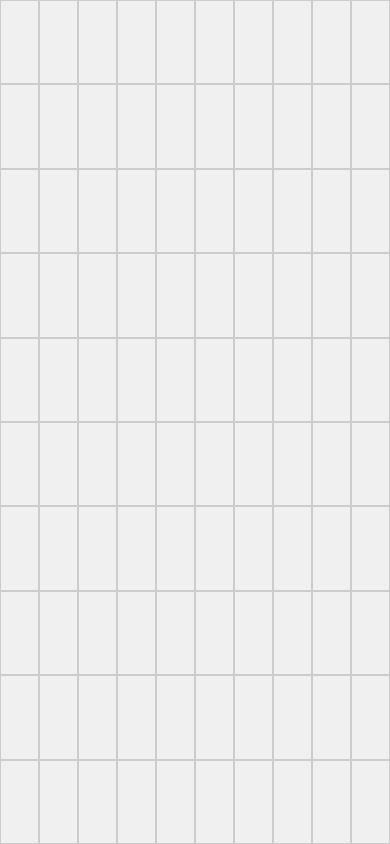
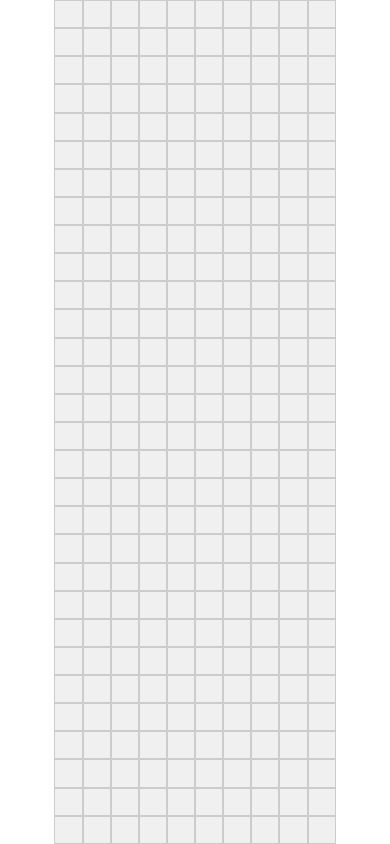
Before and after one commit to i-nywall/minesweeper, a website: page index.html in a window 390 px wide. Drawn offline with Linux system fonts and the light colour scheme.

Commit message:
feat: make grid responsive and work with differents row/column amounts

```diff
--- a/scripts/main.js
+++ b/scripts/main.js
@@ -1,5 +1,5 @@
 const gameSettings = {
-  rows: 10,
+  rows: 30,
   columns: 10,
   mines: 10,
 };
@@ -12,12 +12,21 @@ function fillBoard() {
   for (let row = 0; row < gameSettings.rows; row++) {
     for (let col = 0; col < gameSettings.columns; col++) {
       const cellElement = document.createElement("div");
+      cellElement.dataset.row = row;
+      cellElement.dataset.col = col;
+      cellElement.dataset.state = "hidden";
+      cellElement.dataset.flagged = "false";
       cellElement.classList.add("cell");
       fragment.appendChild(cellElement);
     }
   }
 
   game.appendChild(fragment);
+  document.documentElement.style.setProperty("--board-rows", gameSettings.rows);
+  document.documentElement.style.setProperty(
+    "--board-columns",
+    gameSettings.columns,
+  );
 }
 
 fillBoard();
--- a/styles/index.css
+++ b/styles/index.css
@@ -1,13 +1,21 @@
 #Game {
-  height: 100vh;
   display: grid;
-  grid-template: repeat(10, 1fr) / repeat(10, 1fr);
+
+  /*Since there's no good way to make cells square and also fit the screen,
+     I instead calculate a cell size that fits the screen.
+  */
+  --square-cell-width: calc(100vw / var(--board-columns));
+  --square-cell-height: calc(100vh / var(--board-rows));
+  --square-cell-size: min(var(--square-cell-width), var(--square-cell-height));
+
+  grid-template-rows: repeat(var(--board-rows), var(--square-cell-size));
+  grid-template-columns: repeat(var(--board-columns), var(--square-cell-size));
+  justify-content: center;
 
   .cell {
     background-color: #f0f0f0;
     border: 1px solid #ccc;
     text-align: center;
-    line-height: 1fr;
     font-size: 24px;
     cursor: pointer;
   }
```
